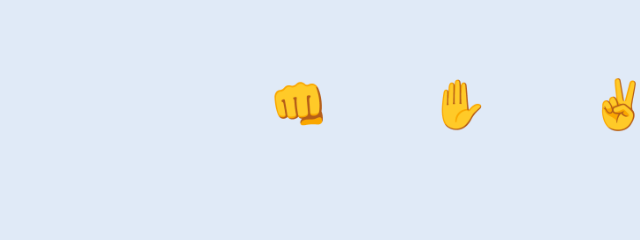
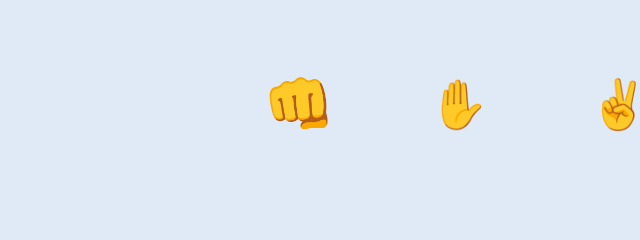
Before and after one commit to rioredwards/Rock-Paper-Scissors, a plain HTML site: page index.html in a window 1280 px wide. In both pictures the pointer is over the button 500 px from the left and 421 px from the top of the page. Shown: the part 316-556 px from the top of the page, 202-842 px from the left. Drawn offline with Linux system fonts and the light colour scheme.

Commit message:
Touch up style.css

```diff
--- a/styles/style.css
+++ b/styles/style.css
@@ -34,6 +34,11 @@ body {
     border: none;
     outline: none;
     background-color: inherit;
+    cursor: pointer;
+}
+
+.icon-move:hover {
+    transform: scale(1.2);
 }
 
 .hidden {
```
